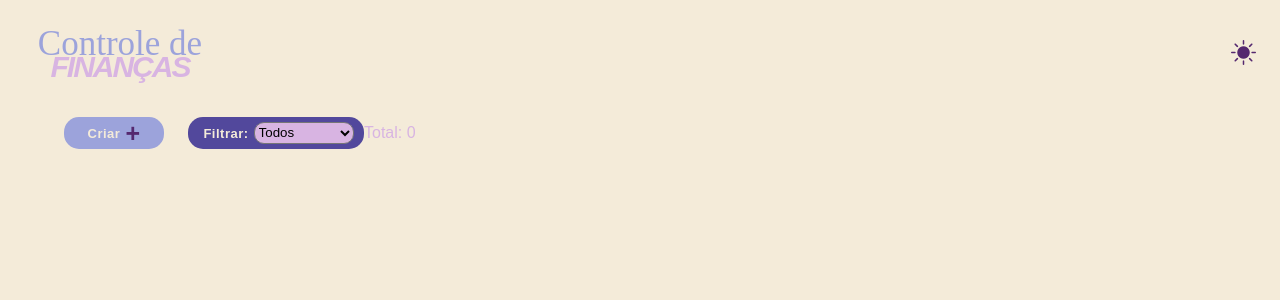
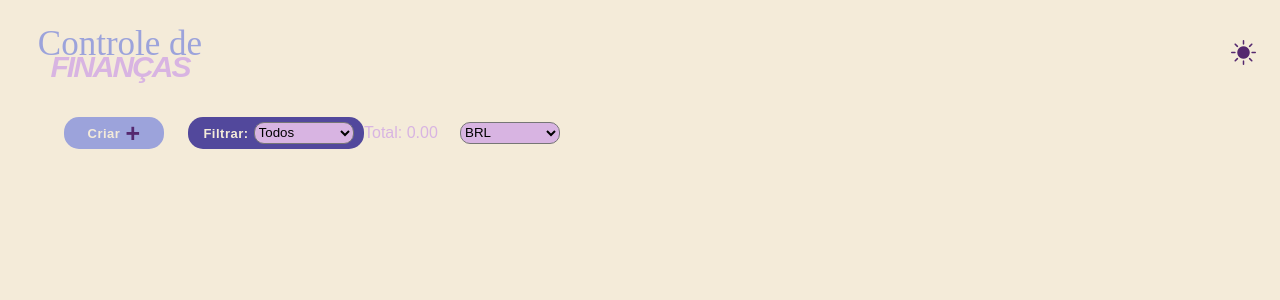
Before and after one commit to All4mn/Projeto-React-Gastos, a React (Vite) app: page / in a window 1280 px wide. Shown: the top 300 px of the page. Built offline with nearby package versions, Linux system fonts and the light colour scheme; a web font is replaced by a local one.

Commit message:
cambio funcionando

```diff
--- a/index.html
+++ b/index.html
@@ -2,7 +2,7 @@
 <html lang="en">
   <head>
     <meta charset="UTF-8" />
-    <link rel="icon" type="image/svg+xml" href="/vite.svg" />
+    <link rel="icon" type="image/svg+xml" href="/Moeda certa2.png" />
     <meta name="viewport" content="width=device-width, initial-scale=1.0" />
     <link rel="stylesheet" href="https://cdn.jsdelivr.net/npm/bootstrap-icons@1.11.3/font/bootstrap-icons.min.css">
     <title>Planilha de Gastos</title>
--- a/src/App.jsx
+++ b/src/App.jsx
@@ -3,6 +3,7 @@ import './App.css'
 import AddGasto from './components/AddGasto'
 import ListaGasto from './components/ListaGasto'
 import Filtro from './components/Filtro'
+import Cambio from './components/Cambio'
 
 function App() {
 
@@ -16,6 +17,9 @@ function App() {
 
   const [isClicked, setIsClicked] = useState(false)
 
+  const [cotacao, setCotacao] = useState(1)
+
+  const [sigla,setSigla] = useState("BRL")
 
   //Funções:
 
@@ -57,9 +61,9 @@ function App() {
   const total = () =>{
     let soma = 0
     for (let i in gastos){
-      soma += parseInt(gastos[i].valor)
+      soma += parseFloat(gastos[i].valor)
     }
-    return soma
+    return Number(soma/ cotacao).toFixed(2)
   }
 
   return (
@@ -78,7 +82,8 @@ function App() {
         <div>
           <p className='Total'>Total: {total()}</p>
         </div>
-        {/* colocar aq o câmbio API */}
+        <Cambio setCotacao={setCotacao} setSigla={setSigla}/>
+        {/* fiz separado msm pq senao dava mt trampo */}
         </div>
         <div style={{ display: criarBox ? "block" : "none" }} >
         <AddGasto  adicionarGasto = {adicionarGasto}/>
@@ -92,7 +97,9 @@ function App() {
             isClicked={isClicked} // precisava disso aqui anna, agr tas funcionando - God Of Codes (allan)
             key={objGasto.id}
             propGasto={objGasto}
-            removerGasto={removerGasto}/>))}
+            removerGasto={removerGasto}
+            cotacao = {cotacao}
+            sigla = {sigla}/>))}
         </div>
       </div>
   )
--- /dev/null
+++ b/src/components/Cambio.jsx
@@ -0,0 +1,62 @@
+import React from 'react'
+
+import { useState } from 'react'
+
+const Cambio = ({setCotacao , setSigla}) => {
+    const [moeda,setMoeda] = useState("")
+
+ const buscarCotacao = async (novaMoeda) => {
+    if (novaMoeda === "") {
+      setCotacao(1); //multiplicado por 1, pq td é em real msm
+      return;
+    }
+
+    // const datanow = new Date().toISOString().split("T")[0]; pega a data atual, mas não tem cotação atualizada para a data atual
+    const data = '2024-12-31'
+    const url = `https://brasilapi.com.br/api/cambio/v1/cotacao/${novaMoeda}/${data}`;
+
+try {
+    const res = await fetch(url);
+    const dados = await res.json();
+
+    if (dados && dados.cotacoes) {
+      const fechamento = dados.cotacoes.find(c => c.tipo_boletim === "FECHAMENTO PTAX"); //aqui é rolo mano, basicamente a API retorna uma lista de coisas, isso aqui ta pegando a cotação certa, pq tipo tem duas cotações
+      if (fechamento) {
+        setCotacao(fechamento.cotacao_venda);
+        setSigla(novaMoeda);
+        return;
+      }
+    }
+
+    setCotacao(1);
+    setSigla("BRL");
+
+  } catch (erro) {
+    console.error("Erro ao buscar cotação:", erro);
+    setCotacao(1);
+    setSigla("BRL");
+  }
+};
+
+  const handleChange = (e) => {
+    const novaMoeda = e.target.value;
+    setMoeda(novaMoeda);
+    setSigla(novaMoeda === "" ? "BRL" : novaMoeda)
+    buscarCotacao(novaMoeda); //
+  };
+
+
+
+
+  return (
+     <div className="cambio" >
+          <select value={moeda} onChange={handleChange}>
+            <option value="">BRL</option>
+            <option value="USD">USD</option>
+            <option value="EUR">EUR</option>
+          </select>
+        </div>
+  )
+}
+
+export default Cambio
--- a/src/components/ListaGasto.jsx
+++ b/src/components/ListaGasto.jsx
@@ -1,11 +1,15 @@
 import '../style/ListaGasto.css'
-const ListaGasto = ( {propGasto,removerGasto,isClicked}) => {
+const ListaGasto = ( {propGasto,removerGasto,isClicked, cotacao, sigla}) => {
+
+  const valorNumerico = Number(propGasto.valor)
+  const contacaoNumerica = Number(cotacao)
+  const valorCerto = Number(valorNumerico / contacaoNumerica).toFixed(2)
 
   return (
     <div className='itemLista'>
       <div className={isClicked ? 'outraItemLista corlistaescuro' : 'outraItemLista corlistaclaro'} >
           <p id='itemNome'>{propGasto.nome}</p>
-          <p>R$ {propGasto.valor}</p>
+          <p>{sigla} {(valorCerto)}</p>
           <p>{propGasto.tipo}</p>
       </div>
           <i className="bi bi-x-circle-fill"  onClick={()=>{removerGasto(propGasto.id)}} id='excluir'></i>
```
Also changed, not shown: Moeda certa2.png (added).
